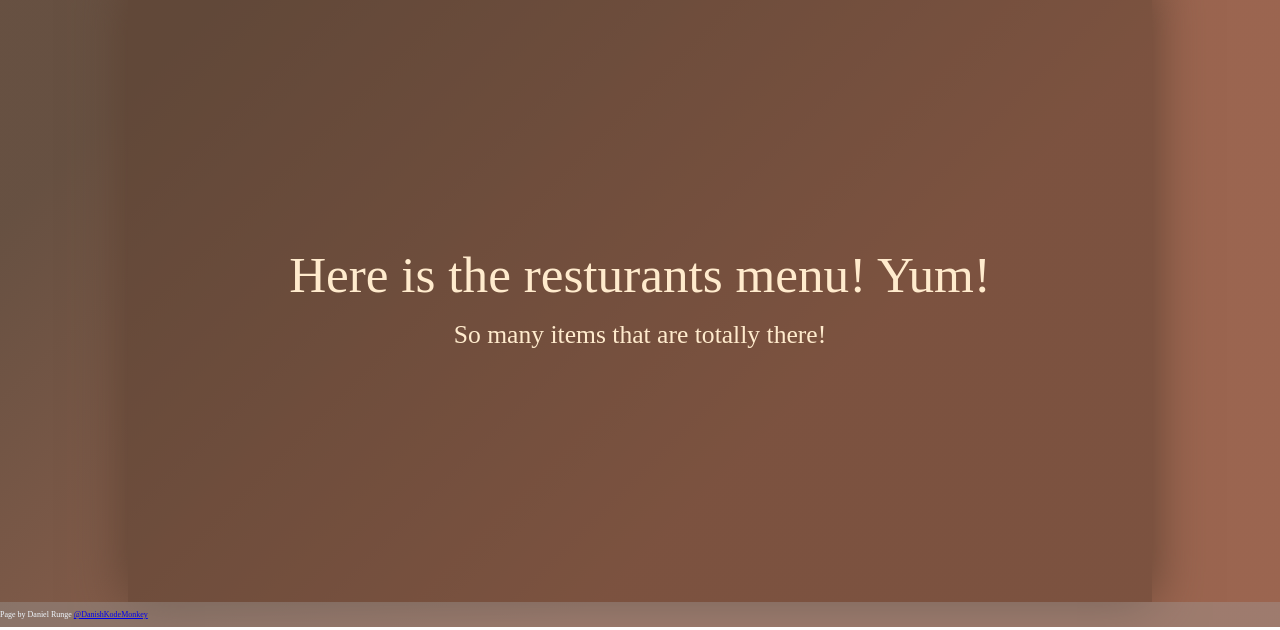
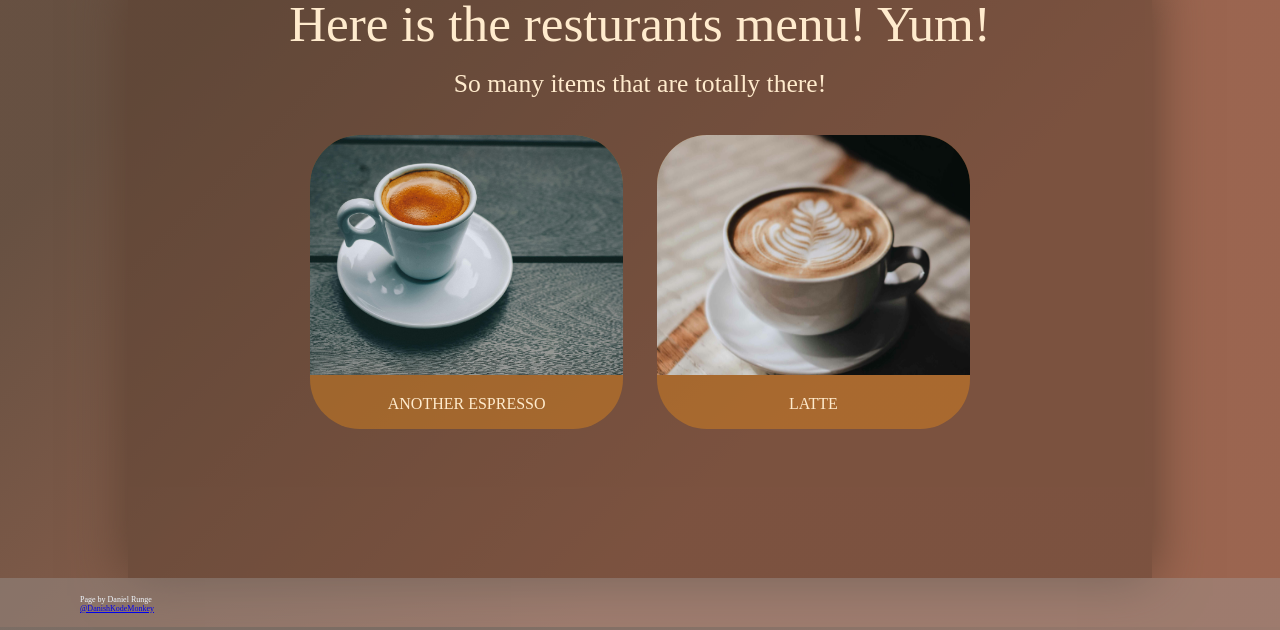
Before and after one commit to DanishKodeMonkey/odin-resturant-page, a website built with webpack: page dist/index.html in a window 1280 px wide. Both pictures are taken after a click on the button "Menu". Shown: the part 173-803 px from the top of the page. Built offline with nearby package versions, Linux system fonts and the light colour scheme.

Commit message:
Sorted out some file management, and fleshed out contents of each page

```diff
--- a/src/about.js
+++ /dev/null
@@ -1,19 +0,0 @@
-import './style.css'
-
-export default function aboutPage() {
-	// Connect to content element on page.
-	const content = document.querySelector('.content')
-	const aboutPage = document.createElement('div')
-
-	// Create the contents of the content element for this page
-	const headline = document.createElement('div')
-	headline.classList.add('headline')
-	headline.textContent = 'The resturants about page!'
-
-	const text = document.createElement('div')
-	text.textContent = 'Here is everything about the resturant!'
-	text.classList.add('text')
-
-	aboutPage.append(headline, text)
-	content.appendChild(aboutPage)
-}
--- a/src/home.js
+++ /dev/null
@@ -1,22 +0,0 @@
-import './style.css'
-
-export default function homePage() {
-	// Connect to content element on page.
-	const content = document.querySelector('.content')
-	const homePage = document.createElement('div')
-
-	// Create the contents of the content element for this page
-	const textContent = document.createElement('div')
-	const headline = document.createElement('h1')
-	headline.classList.add('headline')
-	headline.textContent = 'Welcome to the coffee lovers Cafe!'
-
-	const text = document.createElement('p')
-	text.textContent = 'Here at the coffee lovers cafe, we too love coffee! \r\n'
-	text.textContent += 'Have a look around! \r\n'
-	text.classList.add('text')
-
-	textContent.append(headline, text)
-	homePage.appendChild(textContent)
-	content.appendChild(homePage)
-}
--- a/src/index.js
+++ b/src/index.js
@@ -1,6 +1,6 @@
-import homePage from './home.js'
-import aboutPage from './about.js'
-import menuPage from './menu.js'
+import homePage from './pages/home/home.js'
+import aboutPage from './pages/about/about.js'
+import menuPage from './pages/menu/menu.js'
 
 /* Main page display for the contents of main */
 function app() {
--- a/src/menu.js
+++ /dev/null
@@ -1,19 +0,0 @@
-import './style.css'
-
-export default function menuPage() {
-	// Connect to content element on page.
-	const content = document.querySelector('.content')
-	const menuPage = document.createElement('div')
-
-	// Create the contents of the content element for this page
-	const headline = document.createElement('div')
-	headline.classList.add('headline')
-	headline.textContent = 'Here is the resturants menu! Yum!'
-
-	const text = document.createElement('div')
-	text.textContent = 'So many items that are totally there!'
-	text.classList.add('text')
-
-	menuPage.append(headline, text)
-	content.appendChild(menuPage)
-}
--- /dev/null
+++ b/src/pages/about/about.css
@@ -0,0 +1,3 @@
+p{
+    white-space: pre;
+}
--- /dev/null
+++ b/src/pages/about/about.js
@@ -0,0 +1,39 @@
+import '../../style.css'
+import './about.css'
+
+let creditsArr = [
+	'Adi Goldstein',
+	'Tabitha Turner',
+	'Caroline Veronez',
+	'Gerson Cifuentes',
+	'Nathan Dumlao',
+]
+export default function aboutPage() {
+	// Connect to content element on page.
+	const content = document.querySelector('.content')
+	const aboutPage = document.createElement('div')
+
+	// Create the contents of the content element for this page
+	const headline = document.createElement('div')
+	headline.classList.add('headline')
+	headline.textContent = 'The resturants about page!'
+
+	const text = document.createElement('p')
+	text.textContent = 'Here is everything about the resturant!\r \n'
+	text.textContent += ' Should it not have been obvious, this site is not real.'
+	text.classList.add('text')
+
+	const creditsContainer = document.createElement('div')
+	creditsContainer.classList.add('creditsContainer')
+	const creditsDesc = document.createElement('p')
+	creditsDesc.textContent = 'Many thanks to the talented photographers below'
+	creditsContainer.appendChild(creditsDesc)
+	creditsArr.forEach((credit) => {
+		const imgAuth = document.createElement('p')
+		imgAuth.textContent = credit
+		creditsContainer.appendChild(imgAuth)
+	})
+
+	aboutPage.append(headline, text, creditsContainer)
+	content.appendChild(aboutPage)
+}
--- /dev/null
+++ b/src/pages/home/home.js
@@ -0,0 +1,21 @@
+import '../../style.css'
+export default function homePage() {
+	// Connect to content element on page.
+	const content = document.querySelector('.content')
+	const homePage = document.createElement('div')
+
+	// Create the contents of the content element for this page
+	const textContent = document.createElement('div')
+	const headline = document.createElement('h1')
+	headline.classList.add('headline')
+	headline.textContent = 'Welcome to the coffee lovers Cafe!'
+
+	const text = document.createElement('p')
+	text.textContent = 'Here at the coffee lovers cafe, we too love coffee! \r\n'
+	text.textContent += 'Have a look around! \r\n'
+	text.classList.add('text')
+
+	textContent.append(headline, text)
+	homePage.appendChild(textContent)
+	content.appendChild(homePage)
+}
--- /dev/null
+++ b/src/pages/menu/menu.css
@@ -0,0 +1,21 @@
+.image{
+    height: 30vh;
+    width: 100%;
+    image-rendering: optimizeSpeed;
+    object-fit: cover;
+    border-radius: 50px 50px 0 0;
+}
+.menuItem{
+    background-color: rgba(255, 153, 20, 0.342);
+    border-radius:50px;
+    transition: 500ms ease-in-out;
+}
+.menuItem:hover{
+    scale:120%;
+}
+.menu{
+    display: grid;
+    grid-template: 1fr 1fr / 1fr 1fr;
+    gap: 5%;
+    margin: 0 5%;
+}
--- /dev/null
+++ b/src/pages/menu/menu.js
@@ -0,0 +1,49 @@
+import '../../style.css'
+import './menu.css'
+const imagesContext = require.context(
+	'../../../src/assets/images/menu',
+	false,
+	/\.(png|svg|jpg|jpeg|gif)$/i
+)
+
+export default function menuPage() {
+	// Connect to content element on page.
+	const content = document.querySelector('.content')
+	const menuPage = document.createElement('div')
+
+	// Create the contents of the content element for this page
+	const headline = document.createElement('div')
+	headline.classList.add('headline')
+	headline.textContent = 'Here is the resturants menu! Yum!'
+
+	const menu = document.createElement('div')
+	menu.classList.add('menu')
+	imagesContext.keys().forEach((imagePath) => {
+		const menuItem = document.createElement('div')
+		menuItem.classList.add('menuItem')
+		const menuItemImg = new Image()
+		menuItemImg.src = imagesContext(imagePath)
+		menuItemImg.classList.add('image')
+
+		const menuItemTxt = document.createElement('p')
+		menuItemTxt.classList.add('desc')
+		menuItemTxt.textContent = getCoffeeName(imagePath).toUpperCase()
+		menuItem.append(menuItemImg, menuItemTxt)
+		menu.appendChild(menuItem)
+	})
+
+	const text = document.createElement('div')
+	text.textContent = 'So many items that are totally there!'
+	text.classList.add('text')
+
+	menuPage.append(headline, text, menu)
+	content.appendChild(menuPage)
+}
+
+// Function to extract coffee name from the imagePath
+function getCoffeeName(imagePath) {
+	// Assuming imagePath is like './espresso.jpg'
+	const coffeeNameWithExtension = imagePath.split('/').pop() // Get the last part after '/'
+	const coffeeName = coffeeNameWithExtension.split('.')[0] // Remove the file extension
+	return coffeeName
+}
--- a/src/style.css
+++ b/src/style.css
@@ -66,16 +66,17 @@ main{
 
 }
 .content{
+    height:75vh;
     width: 80vw;
     color: blanchedalmond;
     background-color: rgba(92, 64, 48, 0.493);
     box-shadow: 0 0 50px rgba(92, 64, 48);
     display: flex;
     flex-direction: column;
-    justify-content: center;
+
     align-items: center;
     text-align: center;
-    overflow:scroll;
+    overflow-y: scroll;
 
 }
 .textContent{
@@ -86,12 +87,10 @@ main{
     font-size: 4vw;
     padding:2vh;
 }
-.image>img{
-    height: 30vh;
 
-}
 .text{
-    font-size: 2vw
+    font-size: 2vw;
+    margin-bottom: 5%;
 }
 footer{
     font-size: 8px;
@@ -100,5 +99,6 @@ footer{
     transition: 500ms ease-in-out;
 }
 footer:hover{
+    position:sticky;
     font-size: 20px;
 }
```
Also changed, not shown: dist/0ff7c2ea2feb10f71ba4.jpg (added), dist/42a335298b454f53c7b4.jpg (added), dist/7b402f3a101084340341.jpg (added), dist/8ab64a91535c845f3b2d.jpg (added), dist/main.js, src/assets/images/menu/another Espresso.jpg (added), src/assets/images/menu/latte.jpg (added), 4 other files.
